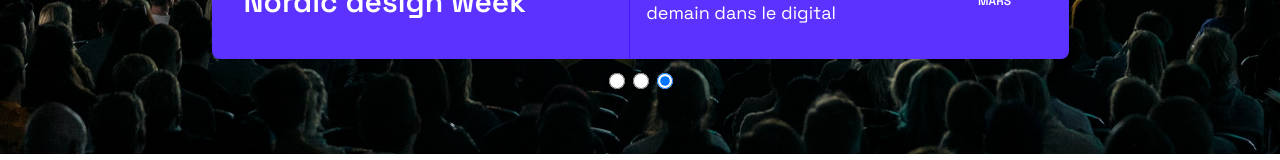
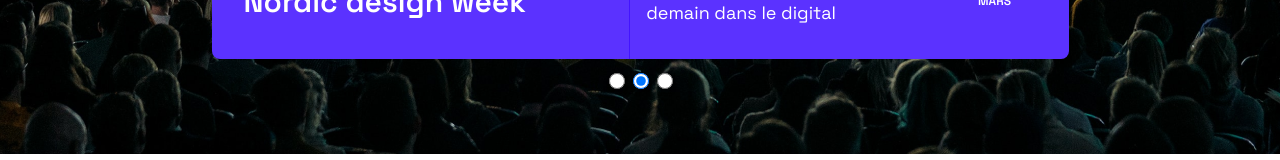
Before and after one commit to 2312-1972/724events-Debuggez-une-application-React.JS, a React (Create React App) app: page / in a window 1280 px wide. Shown: the part 512-672 px from the top of the page. Built offline with nearby package versions, Linux system fonts and the light colour scheme.

Commit message:
ajout de la fonction  handleRadioChange pour gérer le changement de radio

```diff
--- a/public/events.json
+++ b/public/events.json
@@ -289,18 +289,21 @@
     ],
     "focus": [
         {
+            "id": 101,
             "title": "World economic forum",
             "description": "Oeuvre à la coopération entre le secteur public et le privé.",
             "date": "2022-01-29T20:28:45.744Z",
             "cover": "/images/evangeline-shaw-nwLTVwb7DbU-unsplash1.png"
         },
         {
+            "id": 102,
             "title": "Nordic design week",
             "description": "Conférences sur le design de demain dans le digital",
             "date": "2022-03-29T20:28:45.744Z",
             "cover": "/images/teemu-paananen-bzdhc5b3Bxs-unsplash1.png"
         },
         {
+            "id": 103,
             "title": "Sneakercraze market",
             "description": "Rencontres de spécialistes des Sneakers Européens.",
             "date": "2022-05-29T20:28:45.744Z",
--- a/src/containers/Slider/index.js
+++ b/src/containers/Slider/index.js
@@ -8,16 +8,19 @@ const Slider = () => {
   const { data } = useData();
   const [index, setIndex] = useState(0);
 
-
   const byDateDesc = data?.focus.sort((evtA, evtB) =>
     new Date(evtA.date) < new Date(evtB.date) ? -1 : 1
   );
+
   const nextCard = () => {
-    setTimeout(
-      () => setIndex(index < byDateDesc.length - 1 ? index + 1 : 0), // incrémentation de-1 oublié a index < byDateDesc.length -1
-      5000
-    );
+    setTimeout(() => setIndex(index < byDateDesc.length - 1 ? index + 1 : 0), 5000);
   };
+
+ // ajout de la fonction  handleRadioChange pour gérer le changement de radio
+ const handleRadioChange = (newIndex) => {
+  setIndex(newIndex);
+};
+
   useEffect(() => {
     nextCard();
   });
@@ -25,15 +28,7 @@ const Slider = () => {
   return (
     <div className="SlideCardList">
       {byDateDesc?.map((event, idx) => (
-
-    <>
-          <div
-            key={event.date} // Utilisation de l'attribut "date" comme clé
-            className={`SlideCard SlideCard--${
-              index === idx ? "display" : "hide"
-            }`}
-
-          >
+        <div key={event.id} className={`SlideCard SlideCard--${index === idx ? "display" : "hide"}`}>
           <img src={event.cover} alt="forum" />
           <div className="SlideCard__descriptionContainer">
             <div className="SlideCard__description">
@@ -43,20 +38,20 @@ const Slider = () => {
             </div>
           </div>
         </div>
+      ))}
       <div className="SlideCard__paginationContainer">
         <div className="SlideCard__pagination">
-              {byDateDesc.map((_, radioIdx) => (
+          {byDateDesc.map((event, radioIdx) => (
             <input
-                  key={`${event.id}`}
+              key={event.id} // Utilisation de  l'ID de l'événement focus comme clé unique
               type="radio"
               name="radio-button"
-                  checked={idx === radioIdx}
+              checked={index === radioIdx}
+              onChange={() => handleRadioChange(radioIdx)} // Ajout  d'un gestionnaire onChange
             />
           ))}
         </div>
       </div>
-        </>
-      ))}
     </div>
   );
 };
```
Lines whose indentation alone changed are shown as unchanged.
